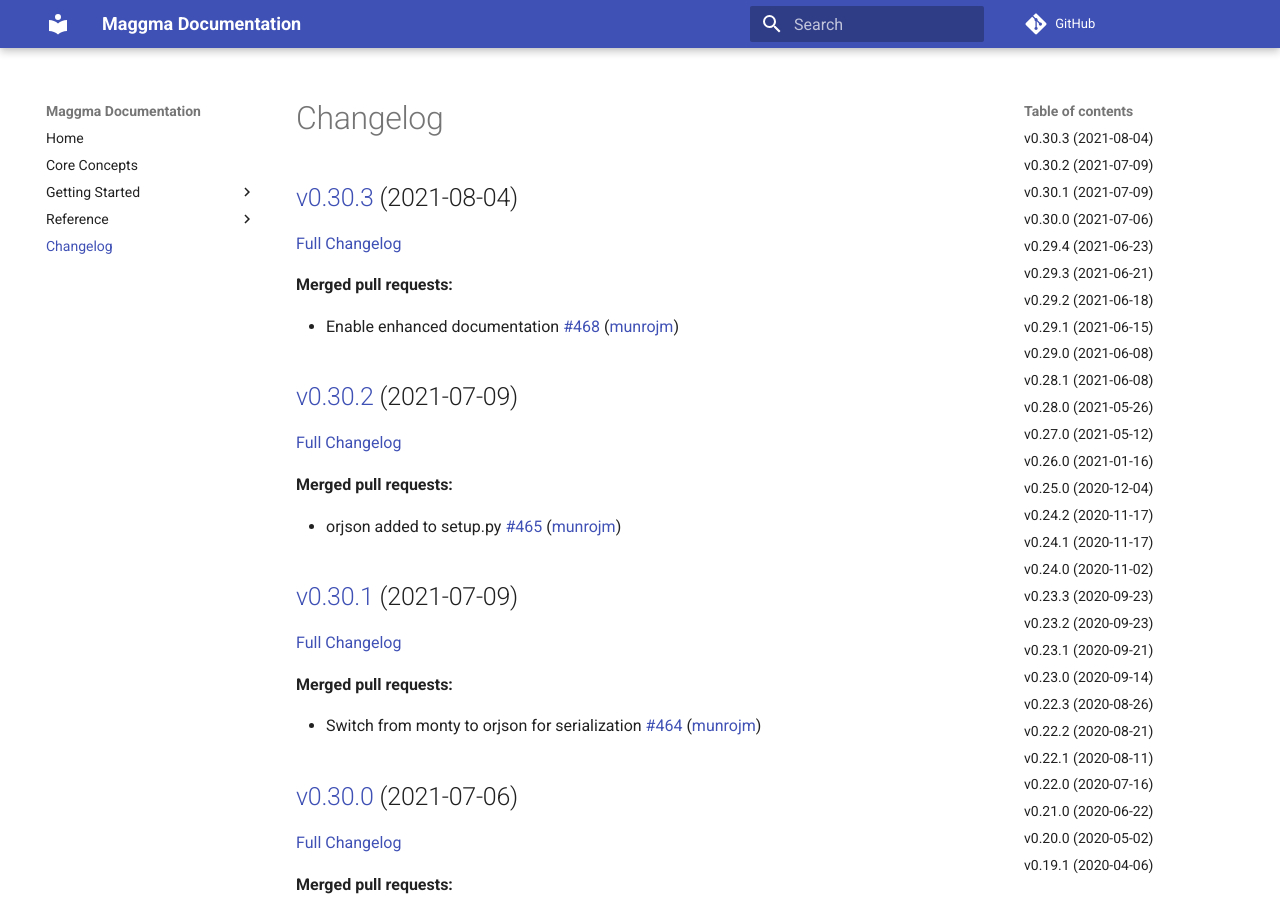
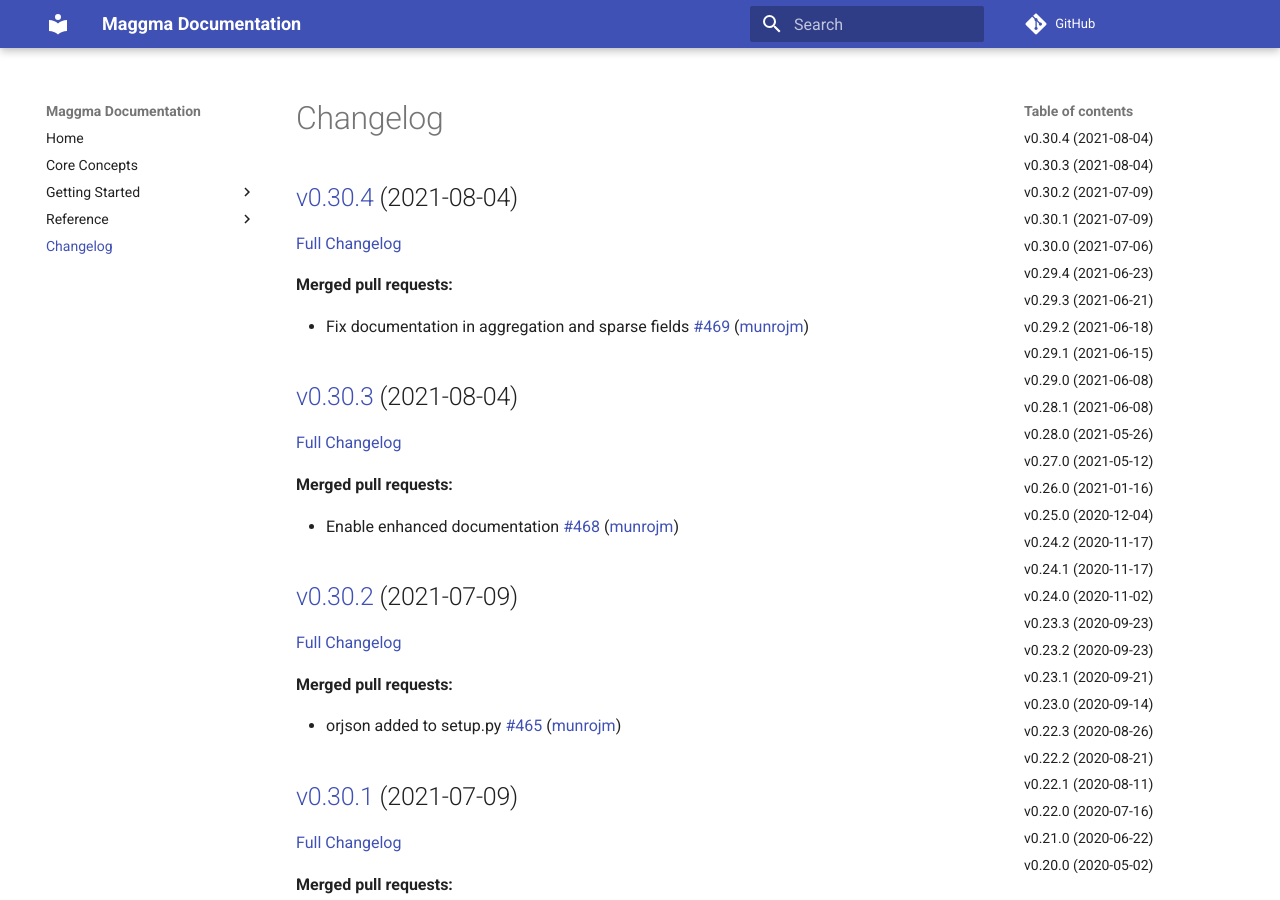
Before and after one commit to materialsproject/maggma, an MkDocs documentation site: the page built from docs/CHANGELOG.md, in a window 1280 px wide and 900 px high. Built offline with MkDocs 1.6.1 and Material for MkDocs 9.7.7, drawn with Linux system fonts in a browser that asks for light colours; comment, search, counter and statistics services are not loaded.

Commit message:
Updated CHANGELOG.md

```diff
--- a/docs/CHANGELOG.md
+++ b/docs/CHANGELOG.md
@@ -1,4 +1,12 @@
 # Changelog
+
+## [v0.30.4](https://github.com/materialsproject/maggma/tree/v0.30.4) (2021-08-04)
+
+[Full Changelog](https://github.com/materialsproject/maggma/compare/v0.30.3...v0.30.4)
+
+**Merged pull requests:**
+
+- Fix documentation in aggregation and sparse fields [\#469](https://github.com/materialsproject/maggma/pull/469) ([munrojm](https://github.com/munrojm))
 
 ## [v0.30.3](https://github.com/materialsproject/maggma/tree/v0.30.3) (2021-08-04)
 
```
